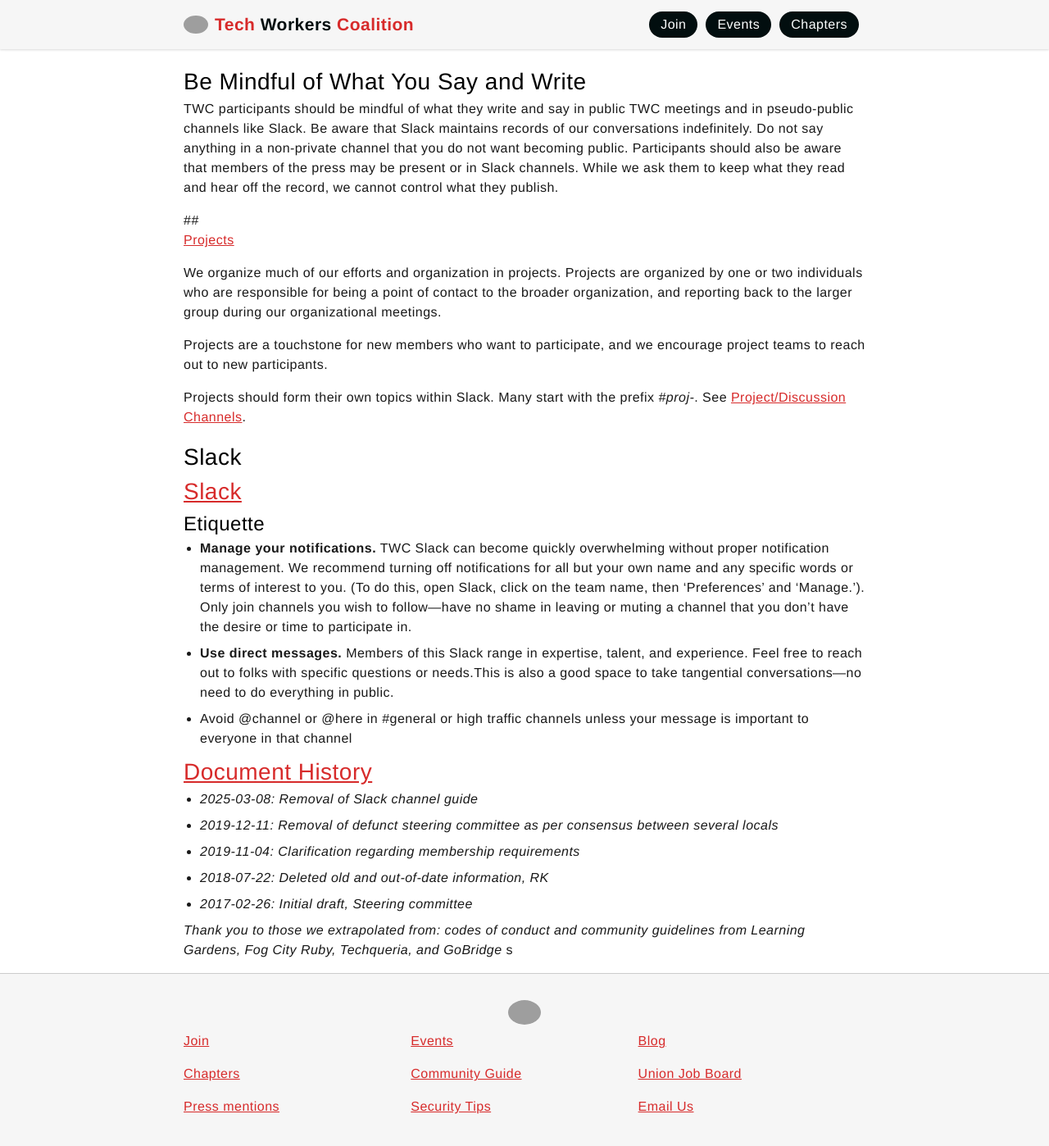
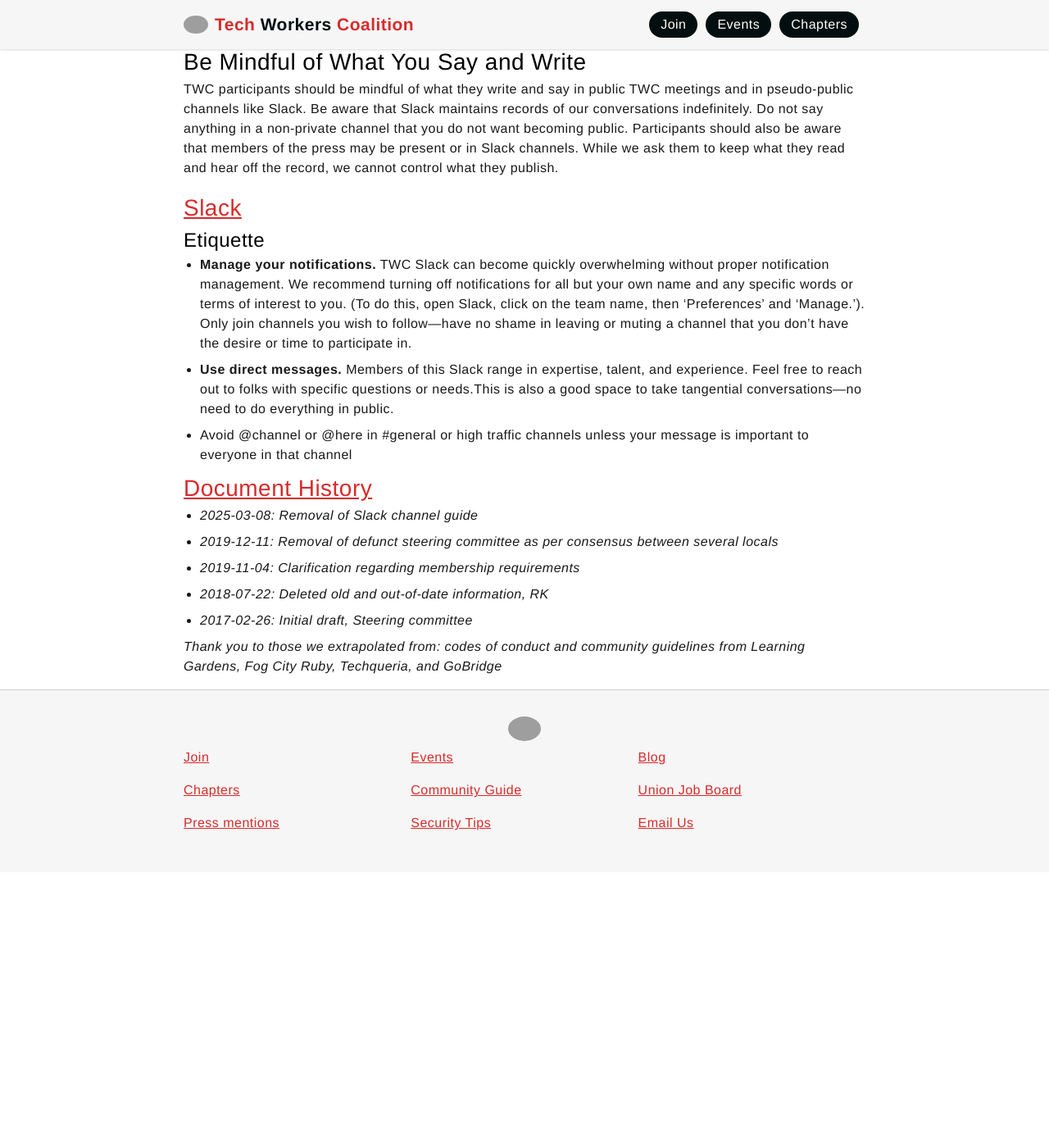
Before and after one commit to techworkersco/twc-site, a Jekyll site: the page built from guide.md, in a window 1280 px wide and 1400 px high, scrolled down 1717 px. Shown: the whole window at 82% size. Built offline with Jekyll 4.4.1, drawn with Linux system fonts in a browser that asks for light colours; after the commit the page ends 2781 px from its top, so only the background shows below that; grey boxes are pictures that could not be loaded.

Commit message:
remove projects and fix obvious typos (#467)

```diff
--- a/guide.md
+++ b/guide.md
@@ -7,7 +7,6 @@ permalink_pt: /guia-da-comunidade/
 ---
 
 [Our Values and Code of Conduct](#our-values)<br>
-[Projects](#projects)<br>
 [Slack](#slack)<br>
 [Document History](#document-history)
 
@@ -63,15 +62,7 @@ While in practice most actions from moderators and administrators will be friend
 
 TWC participants should be mindful of what they write and say in public TWC meetings and in pseudo-public channels like Slack. Be aware that Slack maintains records of our conversations indefinitely. Do not say anything in a non-private channel that you do not want becoming public. Participants should also be aware that members of the press may be present or in Slack channels. While we ask them to keep what they read and hear off the record, we cannot control what they publish.
 
-##<a id="projects" href="#projects">Projects</a>
-
-We organize much of our efforts and organization in projects. Projects are organized by one or two individuals who are responsible for being a point of contact to the broader organization, and reporting back to the larger group during our organizational meetings.
-
-Projects are a touchstone for new members who want to participate, and we encourage project teams to reach out to new participants.
-
-Projects should form their own topics within Slack. Many start with the prefix _#proj-_. See [Project/Discussion Channels](#slack).
-
-## Slack <a id="slack" href="#slack">Slack</a>
+## <a id="slack" href="#slack">Slack</a>
 
 ### Etiquette
 
@@ -88,4 +79,3 @@ Projects should form their own topics within Slack. Many start with the prefix _
 - _2017-02-26: Initial draft, Steering committee_
 
 _Thank you to those we extrapolated from: codes of conduct and community guidelines from Learning Gardens, Fog City Ruby, Techqueria, and GoBridge_
-s
```
